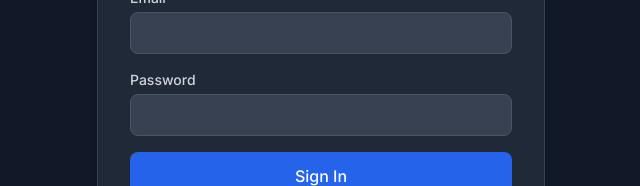
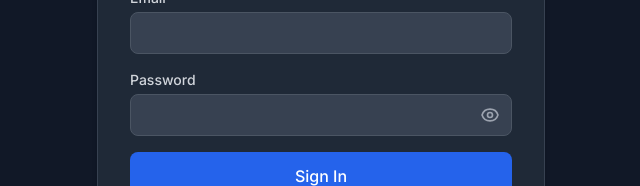
Before and after one commit to aistiak/qr-platform, a Next.js app: page /auth/signin in a window 1280 px wide. Shown: the part 312-498 px from the top of the page, without its empty margins (319-959 px from the left). Built offline with nearby package versions, Linux system fonts and the light colour scheme.

Commit message:
auth: peak at password

```diff
--- a/app/auth/signin/page.tsx
+++ b/app/auth/signin/page.tsx
@@ -1,7 +1,7 @@
 'use client';
 
 import { useState, useEffect } from 'react';
-import { useRouter, useSearchParams } from 'next/navigation';
+import { useSearchParams } from 'next/navigation';
 import { signIn } from 'next-auth/react';
 import Link from 'next/link';
 import { Input } from '@/components/ui/Input';
@@ -9,7 +9,6 @@ import { Button } from '@/components/ui/Button';
 import { ErrorMessage } from '@/components/ui/ErrorMessage';
 
 export default function SignInPage() {
-  const router = useRouter();
   const searchParams = useSearchParams();
   const [formData, setFormData] = useState({
     email: '',
@@ -19,6 +18,7 @@ export default function SignInPage() {
   const [loading, setLoading] = useState(false);
   const [error, setError] = useState('');
   const [success, setSuccess] = useState('');
+  const [showPassword, setShowPassword] = useState(false);
 
   useEffect(() => {
     if (searchParams.get('registered') === 'true') {
@@ -94,17 +94,81 @@ export default function SignInPage() {
               autoComplete="email"
             />
 
-            <Input
+            <div className="w-full">
+              <label
+                htmlFor="password"
+                className="block text-sm font-medium text-gray-300 mb-1"
+              >
+                Password
+              </label>
+              <div className="relative">
+                <input
                   id="password"
                   name="password"
-              label="Password"
-              type="password"
+                  type={showPassword ? 'text' : 'password'}
                   value={formData.password}
                   onChange={handleChange}
                   required
-              error={errors.password}
                   autoComplete="current-password"
+                  className={`
+                    w-full px-4 py-2 pr-10 border rounded-lg bg-gray-700 text-white placeholder-gray-400
+                    focus:outline-none focus:ring-2 focus:ring-blue-500
+                    ${errors.password ? 'border-red-500' : 'border-gray-600'}
+                  `}
+                  aria-invalid={errors.password ? 'true' : 'false'}
+                  aria-describedby={errors.password ? 'password-error' : undefined}
                 />
+                <button
+                  type="button"
+                  onClick={() => setShowPassword(!showPassword)}
+                  className="absolute right-3 top-1/2 -translate-y-1/2 text-gray-400 hover:text-gray-300 focus:outline-none"
+                  aria-label={showPassword ? 'Hide password' : 'Show password'}
+                >
+                  {showPassword ? (
+                    <svg
+                      className="w-5 h-5"
+                      fill="none"
+                      stroke="currentColor"
+                      viewBox="0 0 24 24"
+                      xmlns="http://www.w3.org/2000/svg"
+                    >
+                      <path
+                        strokeLinecap="round"
+                        strokeLinejoin="round"
+                        strokeWidth={2}
+                        d="M13.875 18.825A10.05 10.05 0 0112 19c-4.478 0-8.268-2.943-9.543-7a9.97 9.97 0 011.563-3.029m5.858.908a3 3 0 114.243 4.243M9.878 9.878l4.242 4.242M9.88 9.88l-3.29-3.29m7.532 7.532l3.29 3.29M3 3l3.59 3.59m0 0A9.953 9.953 0 0112 5c4.478 0 8.268 2.943 9.543 7a10.025 10.025 0 01-4.132 5.411m0 0L21 21"
+                      />
+                    </svg>
+                  ) : (
+                    <svg
+                      className="w-5 h-5"
+                      fill="none"
+                      stroke="currentColor"
+                      viewBox="0 0 24 24"
+                      xmlns="http://www.w3.org/2000/svg"
+                    >
+                      <path
+                        strokeLinecap="round"
+                        strokeLinejoin="round"
+                        strokeWidth={2}
+                        d="M15 12a3 3 0 11-6 0 3 3 0 016 0z"
+                      />
+                      <path
+                        strokeLinecap="round"
+                        strokeLinejoin="round"
+                        strokeWidth={2}
+                        d="M2.458 12C3.732 7.943 7.523 5 12 5c4.478 0 8.268 2.943 9.542 7-1.274 4.057-5.064 7-9.542 7-4.477 0-8.268-2.943-9.542-7z"
+                      />
+                    </svg>
+                  )}
+                </button>
+              </div>
+              {errors.password && (
+                <p id="password-error" className="mt-1 text-sm text-red-400" role="alert">
+                  {errors.password}
+                </p>
+              )}
+            </div>
 
             <Button type="submit" loading={loading} className="w-full">
               Sign In
@@ -112,7 +176,7 @@ export default function SignInPage() {
           </form>
 
           <p className="mt-6 text-center text-sm text-gray-400">
-            Don't have an account?{' '}
+            Don&apos;t have an account?{' '}
             <Link href="/auth/signup" className="text-blue-400 hover:text-blue-300 hover:underline">
               Sign up
             </Link>
```
Lines whose indentation alone changed are shown as unchanged.
